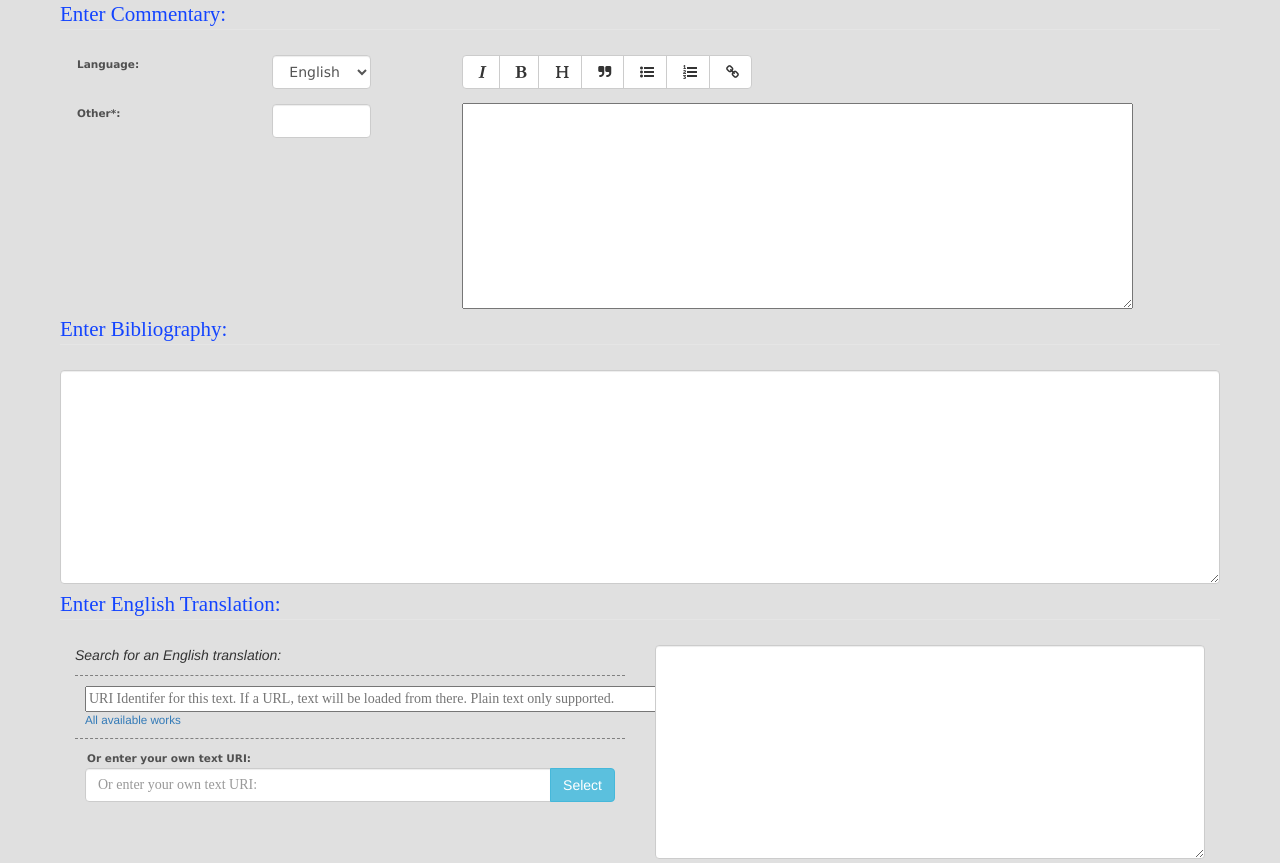
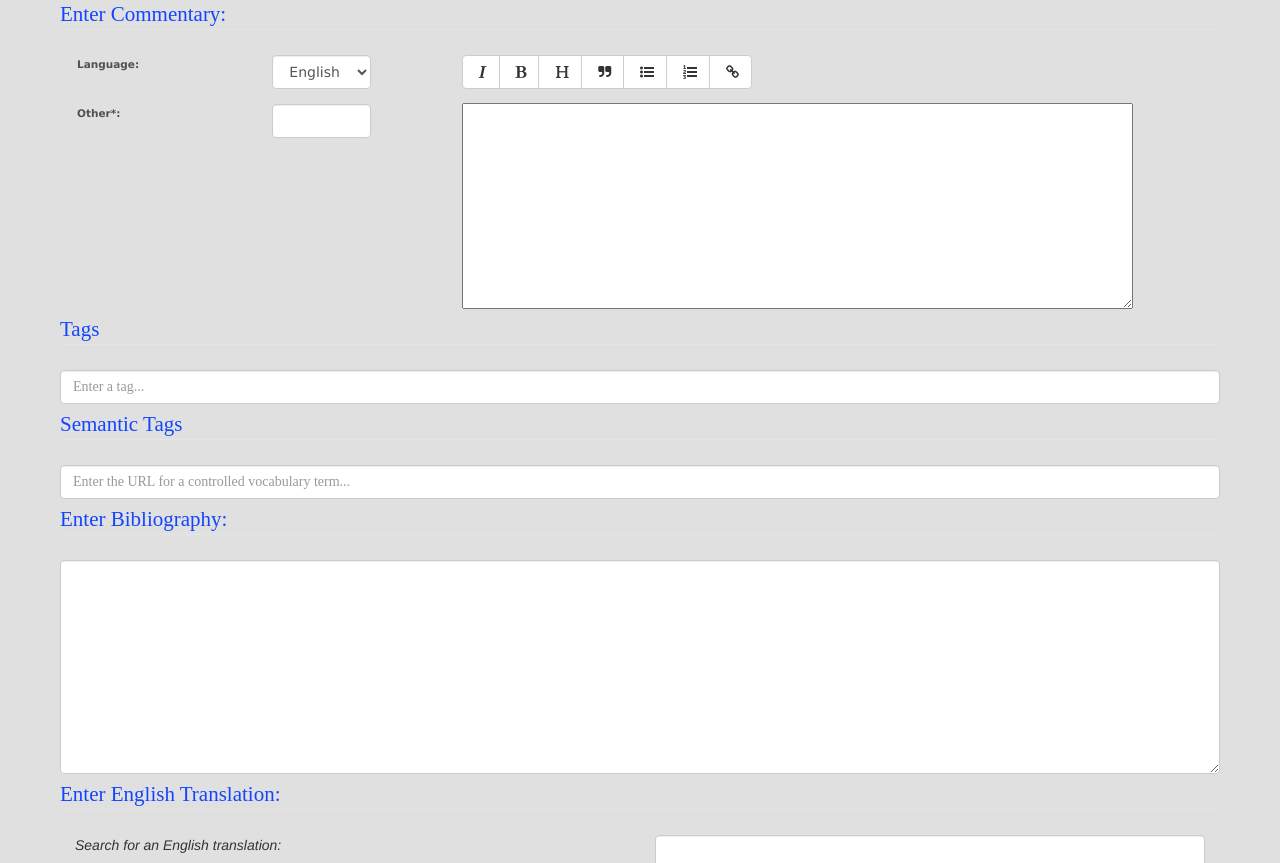
Before and after one commit to perseids-project/digital_milliet, a Flask app: template digital_milliet/templates/commentary/enter.html in a window 1280 px wide. Shown: the part 638-1501 px from the top of the page. Run offline with Flask 2, Linux system fonts and the light colour scheme; the template is opened without the code that fills it, so the values that code supplies are empty; some libraries are stand-ins or nearby versions.

Commit message:
wip on #9 add ability to create and retrieve semantic tags, including typeahead suggest on input

```diff
--- a/digital_milliet/static/js/commentary.common.enter-edit.js
+++ b/digital_milliet/static/js/commentary.common.enter-edit.js
@@ -17,3 +17,24 @@ var add_input = function(model, target) {
       target.append(formgroup);
 
   };
+
+let tagsbh = new Bloodhound({
+  datumTokenizer: Bloodhound.tokenizers.obj.whitespace('value'),
+  queryTokenizer: Bloodhound.tokenizers.whitespace,
+  local: [ ],
+  remote: {
+    url: '/api/tags/text',
+  }
+});
+
+let semtagsbh = new Bloodhound({
+  datumTokenizer: Bloodhound.tokenizers.obj.whitespace('value'),
+  queryTokenizer: Bloodhound.tokenizers.whitespace,
+  local: [ ],
+  remote: {
+    url: '/api/tags/semantic',
+  }
+});
+
+tagsbh.initialize();
+semtagsbh.initialize();
--- a/digital_milliet/static/js/commentary.enter.js
+++ b/digital_milliet/static/js/commentary.enter.js
@@ -222,6 +222,24 @@ function CTSError(error,a_lnum) {
 
 }
 
+function initialize_tag_typeahead() {
+  $(".tags.typeahead").typeahead(null, {
+    name: 'tags-remote',
+    display: 'value',
+    source: tagsbh.ttAdapter()
+  });
+
+}
+
+function initialize_semantic_tag_typeahead() {
+  $(".semantic-tags.typeahead").typeahead(null, {
+    name: 'semantic-tags-remote',
+    display: 'value',
+    source: semtagsbh.ttAdapter()
+  });
+}
+
+
 
 //check the milnum for prior use
 $(document).ready(function() {
@@ -250,4 +268,8 @@ $(document).ready(function() {
      e.preventDefault();
      add_input($("#original-iiif-input"), $("#iiif-fieldset"));
   });
+
+  initialize_tag_typeahead();
+  initialize_semantic_tag_typeahead();
+
 });
--- a/digital_milliet/templates/commentary/edit_macro.html
+++ b/digital_milliet/templates/commentary/edit_macro.html
@@ -230,3 +230,19 @@
     </div>
 </div>
 {%- endmacro %}
+
+{% macro tags(row_id="", tag="") -%}
+<div class="row tags_input" id="{{ row_id }}">
+    <div class="col-sm-12">
+        <input type="text" name="tags" class="tags typeahead form-control" placeholder="Enter a tag..." value="{{ tag }}"/>
+    </div>
+</div>
+{%- endmacro %}
+
+{% macro semantic_tags(row_id="", semantic_tag="") -%}
+<div class="row semantic_tags_input" id="{{ row_id }}">
+    <div class="col-sm-12">
+         <input type="url" name="semantic_tags" class="semantic-tags typeahead form-control" placeholder="Enter the URL for a controlled vocabulary term..." value="{{ semantic_tag }}"/>
+    </div>
+</div>
+{%- endmacro %}
--- a/digital_milliet/templates/commentary/enter.html
+++ b/digital_milliet/templates/commentary/enter.html
@@ -1,6 +1,6 @@
 {% extends "base.html"%}
 
-{% from "commentary/edit_macro.html" import markdown_menu, translation, lang_choice, cts_text_selector, enter_translation, iiif %}
+{% from "commentary/edit_macro.html" import markdown_menu, translation, lang_choice, cts_text_selector, enter_translation, iiif, tags, semantic_tags %}
 
 {% block morecss %}
     <link rel="stylesheet" media="screen" href="{{url_for('static', filename='css/font-awesome.min.css')}}" />
@@ -115,6 +115,18 @@
             </div>
         </fieldset>
 
+        <!-- Tags Manifests -->
+        <fieldset class="row" id="tags-fieldset">
+            <legend>Tags</legend>
+            {{ tags(row_id="original-tags-input") }}
+        </fieldset>
+
+          <!-- Tags Manifests -->
+          <fieldset class="row" id="semantic-tags-fieldset">
+              <legend>Semantic Tags</legend>
+              {{ semantic_tags(row_id="original-semantic_tags-input") }}
+          </fieldset>
+
         <!-- Bibliography information -->
         <fieldset class="row">
           <legend>{{ _('Enter Bibliography:') }}</legend>
```
Also changed, not shown: digital_milliet/lib/commentaries.py (+13 -5 lines), digital_milliet/lib/views.py (+24 -1 lines), tests/dbfixture.yml (+21 -1 lines), tests/dbfixturetags.yml (+1 -1 lines), tests/test_routes.py (+15 -1 lines), tests/test_tag_search.py (+2 -2 lines), digital_milliet/static/css/commentary.enter.css (line endings or trailing spaces).
